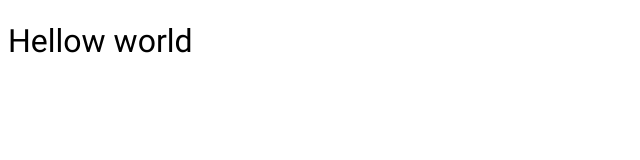
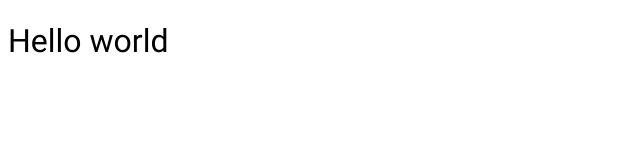
Before and after one commit to Bespalov-D-A/x-tech-form, a React (Create React App) app: page / in a window 1280 px wide. Shown: the top 160 px of the page, without its empty margins (0-640 px from the left). Built offline with nearby package versions, Linux system fonts and the light colour scheme.

Commit message:
start header

```diff
--- a/src/App.tsx
+++ b/src/App.tsx
@@ -1,8 +1,10 @@
+import Header from "./components/Header/Header";
 
 function App() {
   return (
     <div>
-      <h1>Hellow world</h1>
+      <Header />
+      <h1>Hello world</h1>
     </div>
   );
 }
--- /dev/null
+++ b/src/components/Header/Header.tsx
@@ -0,0 +1,9 @@
+import s from "./Header.module.css";
+
+import { FC } from "react";
+
+const Header: FC = () => {
+  return <div></div>;
+};
+
+export default Header;
```
Also changed, not shown: src/components/Header/Header.module.css (added), 1 other file (tests, documents, lock files or other folders).
